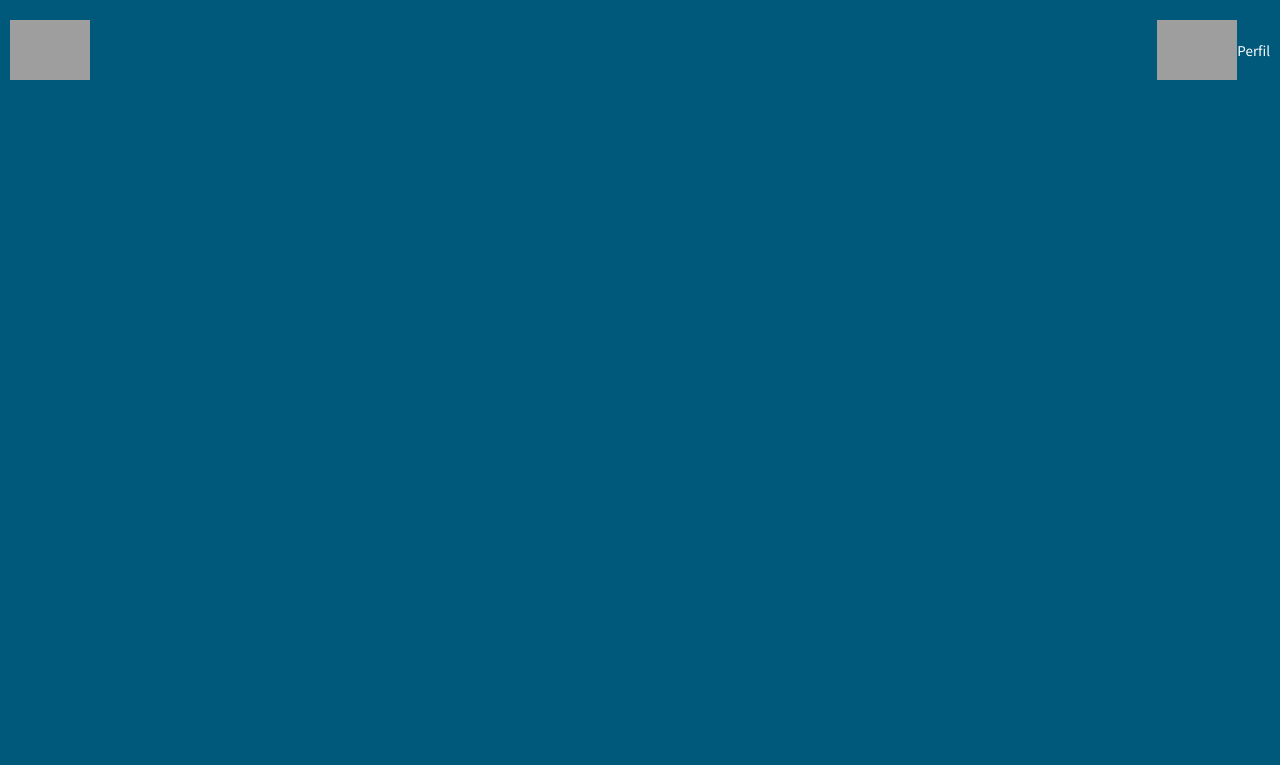
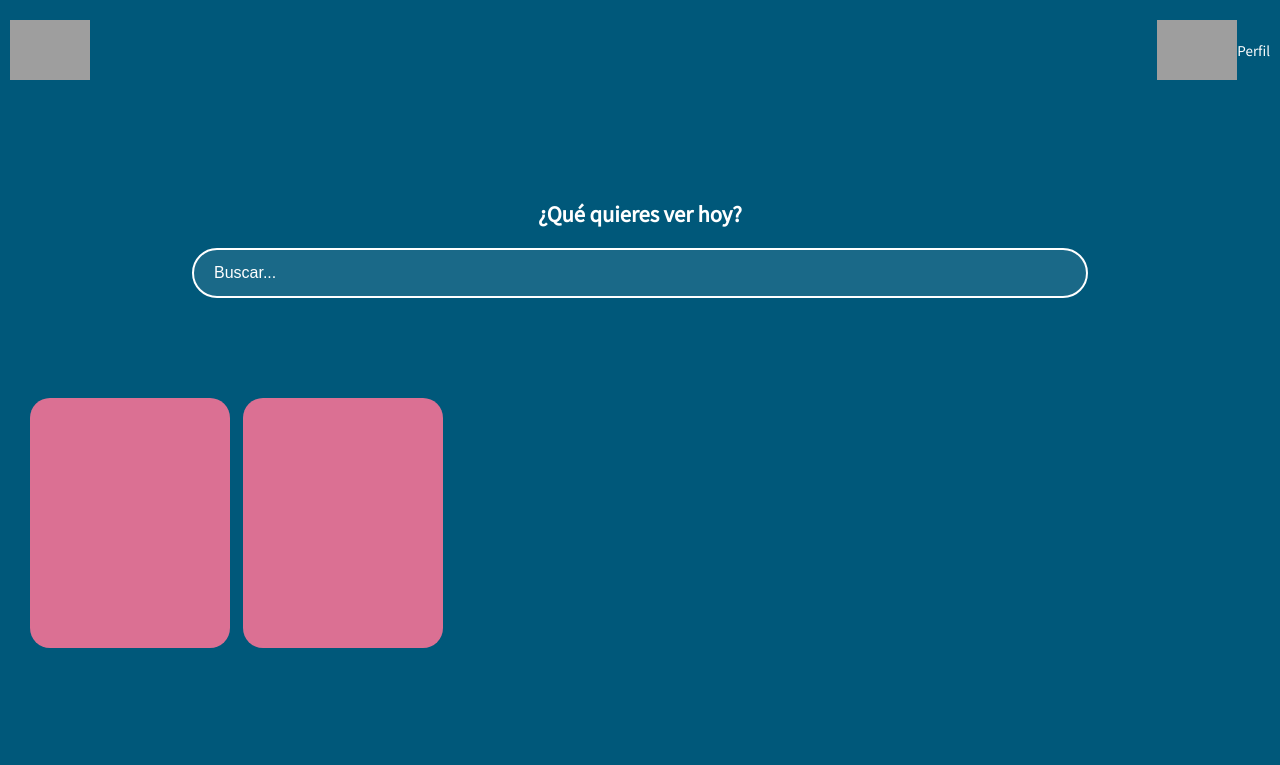
Before and after one commit to bismarckaragon/WebVideoTemplate, a plain HTML site: page index.html in a window 1280 px wide. Drawn offline with Linux system fonts and the light colour scheme; grey boxes are pictures that could not be loaded.

Commit message:
Buscador completo

```diff
--- a/css/style.css
+++ b/css/style.css
@@ -50,3 +50,57 @@ ul:hover {
 .header__menu img {
   height: 6rem;
 }
+
+.main {
+  margin-top: 100px;
+}
+
+.buscador {
+  color: #fff;
+  display: grid;
+  justify-items: center;
+}
+
+.buscador__title {
+  margin-bottom: 2rem;
+}
+
+.input {
+  background-color: rgba(255, 255, 255, 0.1);
+  border: 2px solid white;
+  border-radius: 25px;
+  color: white;
+  font-size: 16px;
+  height: 50px;
+  padding: 0px 20px;
+  width: 70%;
+}
+
+::placeholder {
+  color: white;
+}
+
+.carousel {
+  width: 100%;
+  overflow: scroll;
+  padding: 30px;
+  position: relative;
+}
+
+.carousel__container {
+  white-space: nowrap;
+  margin: 70px 0px;
+  padding-bottom: 10px;
+}
+.carousel__item {
+  background-color: palevioletred;
+  width: 200px;
+  height: 250px;
+  border-radius: 20px;
+  overflow: hidden;
+  margin-right: 10px;
+  display: inline-block;
+  cursor: pointer;
+  transition: 450ms all;
+  transform-origin: center left;
+}
--- a/index.html
+++ b/index.html
@@ -33,7 +33,18 @@
         </ul>
       </div>
     </header>
-    <main></main>
+    <main class="main">
+      <section class="buscador">
+        <h2 class="buscador__title">¿Qué quieres ver hoy?</h2>
+        <input class="input" type="text" placeholder="Buscar..." />
+      </section>
+      <section class="carousel">
+        <div class="carousel__container">
+          <div class="carousel__item"></div>
+          <div class="carousel__item"></div>
+        </div>
+      </section>
+    </main>
     <footer></footer>
   </body>
 </html>
```
